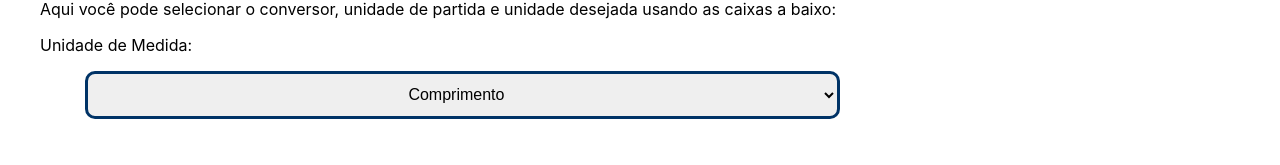
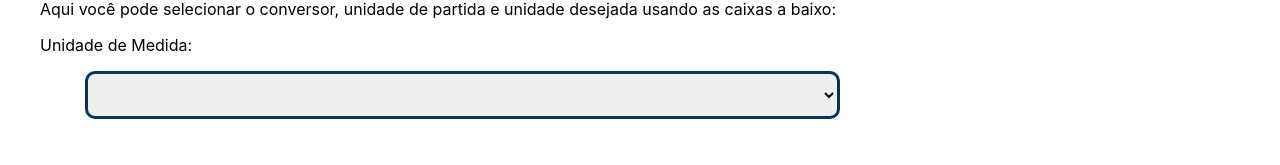
Before and after one commit to daniel-trindade/accervo, a React (Create React App) app: page /conversor in a window 1280 px wide. Shown: the part 160-325 px from the top of the page. Built offline with nearby package versions, Linux system fonts and the light colour scheme.

Commit message:
revolvendo

```diff
--- a/src/Components/Pages/Converter.jsx
+++ b/src/Components/Pages/Converter.jsx
@@ -3,29 +3,29 @@ import Length from "../Converters/Length"
 
 function Converter(){
 
-  const units = ["Selecione uma Opção", "Comprimento", "Volume", "Temperatura"];
+  const units = ["Selecione uma Opção", "Comprimento", "Volume", "Temperatura", "Arroz"];
   const optUnit = document.getElementById("unitSelector")
 
-  const options = document.createElement("optgroup")
-  options.setAttribute('label', 'units')
-  units.forEach(function(unt){
+  window.addEventListener('load', async ()=>{
+    const options = document.createElement("optgroup")
+
+    options.setAttribute('label', 'units')
+
+    units.forEach(function(unt){
     options.innerHTML += '<option>' + unt + '</option>'
+    })
+
+    optUnit.append(options)
   })
 
-  function selector(){
-    optUnit.append(options)
-  }
+
 
   return(
     <div>
       <h1>Conversor de Unidades de Medida</h1>
       <p>Aqui você pode selecionar o conversor, unidade de partida e unidade desejada usando as caixas a baixo:</p>
       <p>Unidade de Medida:</p>
-      <select name="unitSelector" id="unitSelector" className={styles.selectBox} onLoad={selector}>
-        <option value="Comprimento">Comprimento</option>
-        <option value="Volume">Volume</option>
-        <option value="Temperatura">Temperatura</option>
-      </select>
+      <select name="unitSelector" id="unitSelector" className={styles.selectBox}></select>
       <Length/>
     </div>
   )
```
